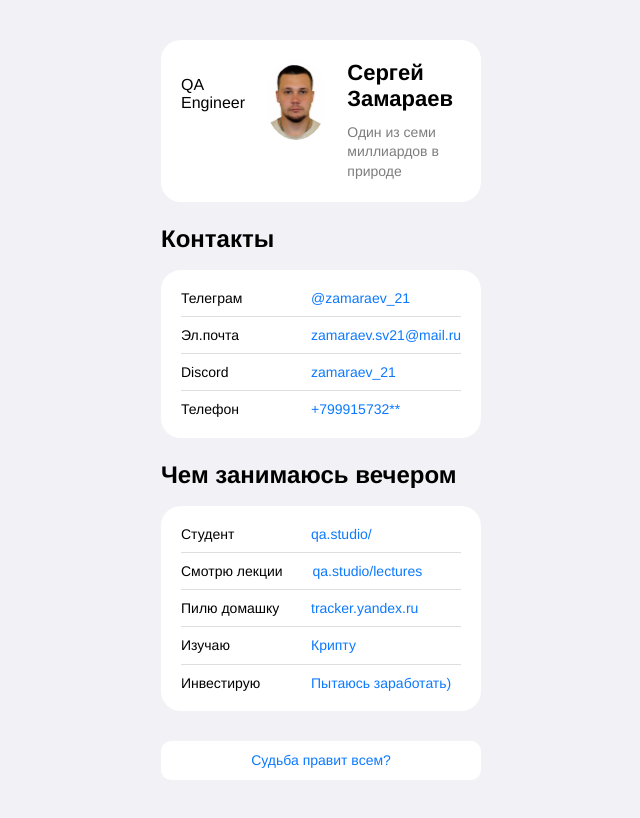
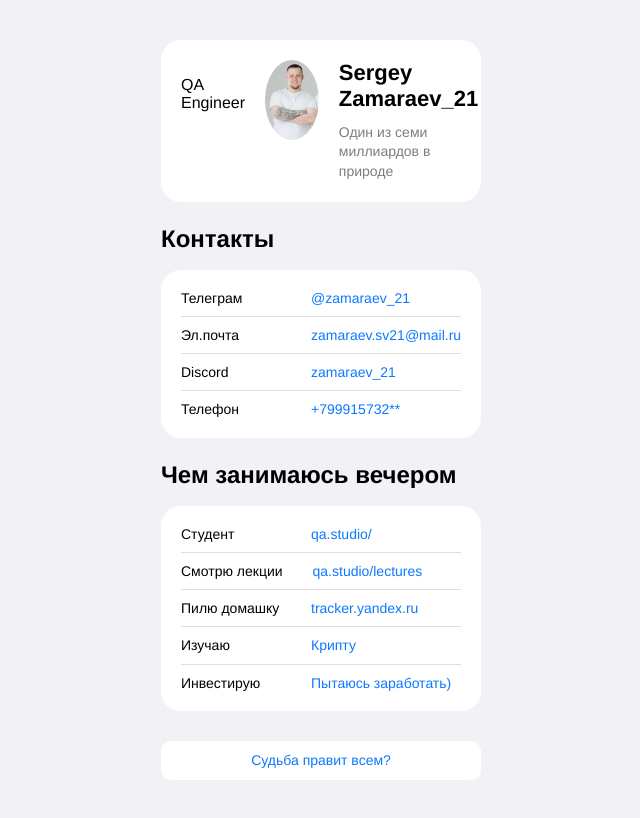
Before and after one commit to Sergey-zamaraev-qa/cv, a plain HTML site: page index.html in a window 1280 px wide. Shown: the whole page, without its empty margins (319-959 px from the left). Drawn offline with Linux system fonts and the light colour scheme.

Commit message:
Изменение фото

```diff
--- a/index.html
+++ b/index.html
@@ -11,9 +11,9 @@
   <body>
     <header class="header">
       <p>QA Engineer</p>
-      <img src="./photo_2024-09-11_17-37-13.jpg" alt="avatar" class="header__avatar" />
+      <img src="Фото.jpg" alt="avatar" class="header__avatar" />
       <div class="header__textContainer">
-        <h1 class="header__title">Сергей Замараев</h1>
+        <h1 class="header__title">Sergey Zamaraev_21</h1>
         <h3 class="header__subtitle">Один из семи миллиардов в природе</h3>
       </div>
     </header>
```
Also changed, not shown: photo_2024-09-11_17-37-13.jpg (deleted), Фото.jpg (added).
